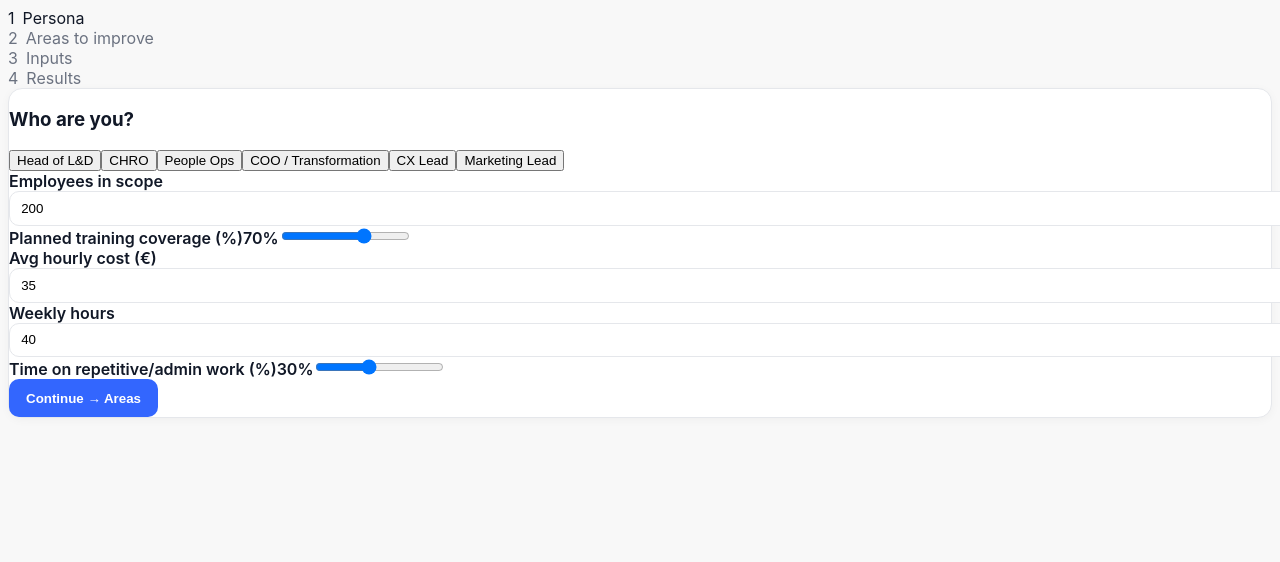
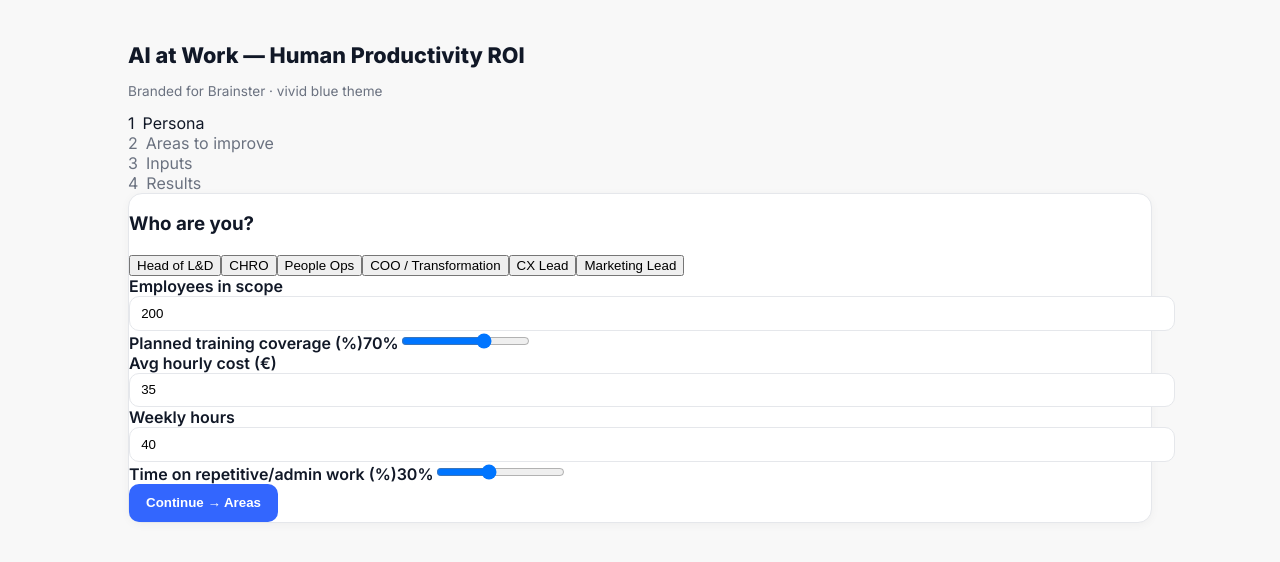
Before and after one commit to powerstephen/brainster-human-ai-roi, a Next.js app: page / in a window 1280 px wide. Shown: the top 562 px of the page. Built offline with nearby package versions, Linux system fonts and the light colour scheme.

Commit message:
Update layout.tsx

```diff
--- a/app/layout.tsx
+++ b/app/layout.tsx
@@ -1,15 +1,24 @@
 import './globals.css';
+import { Inter } from 'next/font/google';
+
+const inter = Inter({ subsets: ['latin'] });
 
 export const metadata = {
-  title: 'AI at Work — Human Productivity ROI',
-  description: 'People-first AI ROI calculator',
+  title: 'AI at Work — ROI Calculator',
+  description: 'Estimate the impact of AI capability on team performance.',
 };
 
 export default function RootLayout({ children }: { children: React.ReactNode }) {
   return (
-    <html lang="en">
+    <html lang="en" className={inter.className}>
       <body>
-        <main className="max-w-6xl mx-auto px-4 py-8">{children}</main>
+        <div className="container">
+          <header className="mb-4">
+            <h1 style={{fontWeight:800,fontSize:'1.35rem'}}>AI at Work — Human Productivity ROI</h1>
+            <p className="help">Branded for Brainster · vivid blue theme</p>
+          </header>
+          {children}
+        </div>
       </body>
     </html>
   );
```
